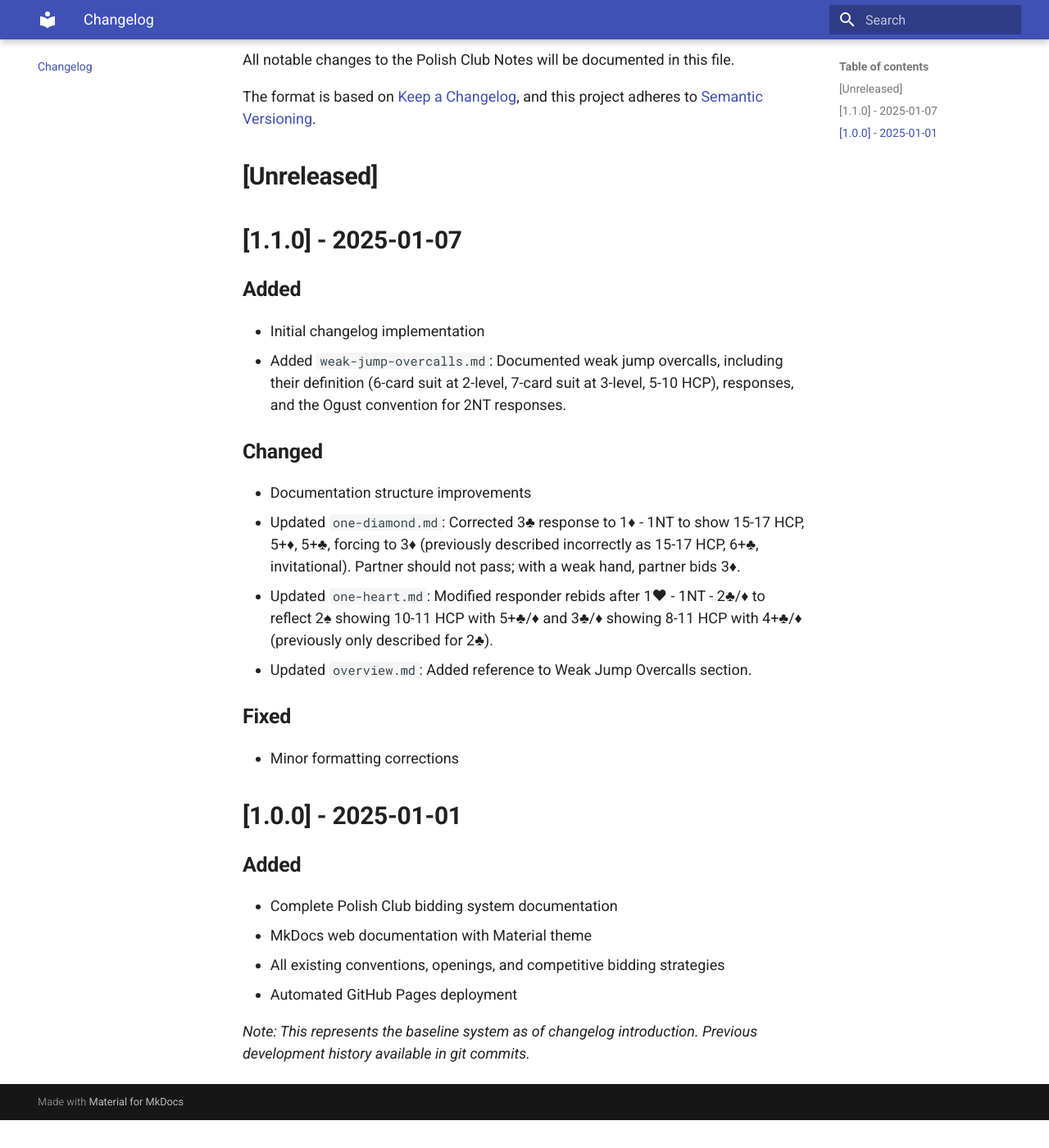
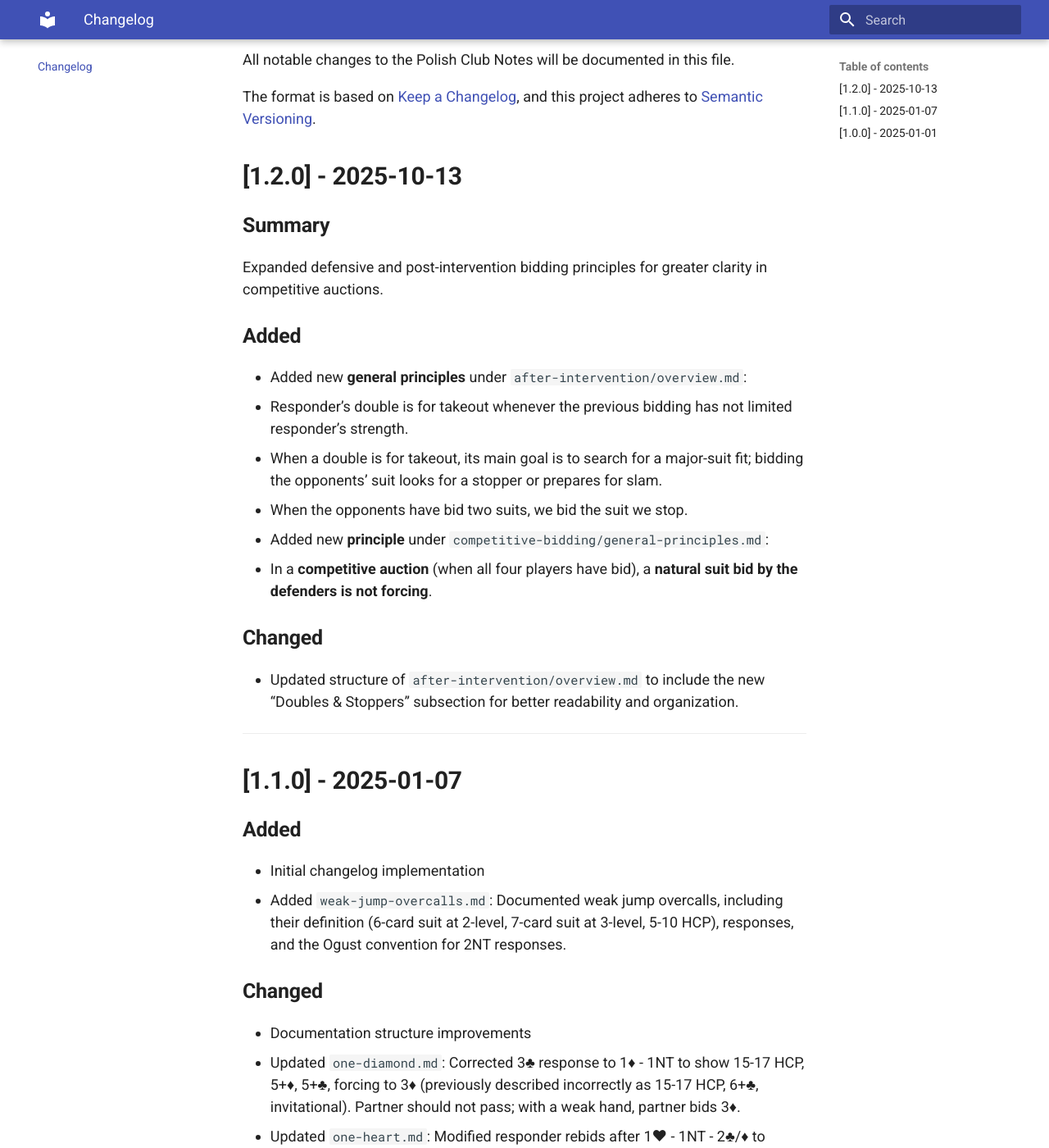
Before and after one commit to glindstrom/polish-club-notes, an MkDocs documentation site: the page built from docs/changelog.md, in a window 1280 px wide and 1400 px high, scrolled down 231 px. Shown: the whole window at 82% size. Built offline with MkDocs 1.6.1 and Material for MkDocs 9.7.7, drawn with Linux system fonts in a browser that asks for light colours; before the commit the page ends 1597 px from its top, so only the background shows below that.

Commit message:
Prepare changelog for 1.2.0 release (new bidding principles added)

```diff
--- a/docs/changelog.md
+++ b/docs/changelog.md
@@ -5,7 +5,25 @@ All notable changes to the Polish Club Notes will be documented in this file.
 The format is based on [Keep a Changelog](https://keepachangelog.com/en/1.0.0/),
 and this project adheres to [Semantic Versioning](https://semver.org/spec/v2.0.0.html).
 
-## [Unreleased]
+## [1.2.0] - 2025-10-13
+
+### Summary
+Expanded defensive and post-intervention bidding principles for greater clarity in competitive auctions.
+
+### Added
+
+- Added new **general principles** under `after-intervention/overview.md`:
+  - Responder’s double is for takeout whenever the previous bidding has not limited responder’s strength.
+  - When a double is for takeout, its main goal is to search for a major-suit fit; bidding the opponents’ suit looks for a stopper or prepares for slam.
+  - When the opponents have bid two suits, we bid the suit we stop.
+- Added new **principle** under `competitive-bidding/general-principles.md`:
+  - In a **competitive auction** (when all four players have bid), a **natural suit bid by the defenders is not forcing**.
+
+### Changed
+
+- Updated structure of `after-intervention/overview.md` to include the new “Doubles & Stoppers” subsection for better readability and organization.
+
+---
 
 ## [1.1.0] - 2025-01-07
 
@@ -33,5 +51,3 @@ and this project adheres to [Semantic Versioning](https://semver.org/spec/v2.0.0
 - MkDocs web documentation with Material theme
 - All existing conventions, openings, and competitive bidding strategies
 - Automated GitHub Pages deployment
-
-_Note: This represents the baseline system as of changelog introduction. Previous development history available in git commits._
```
